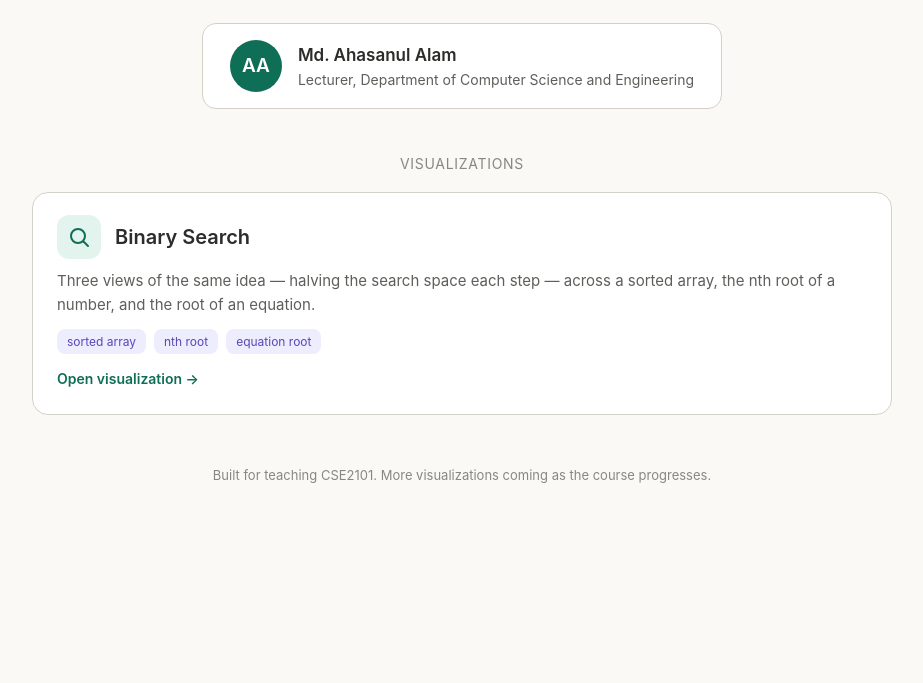
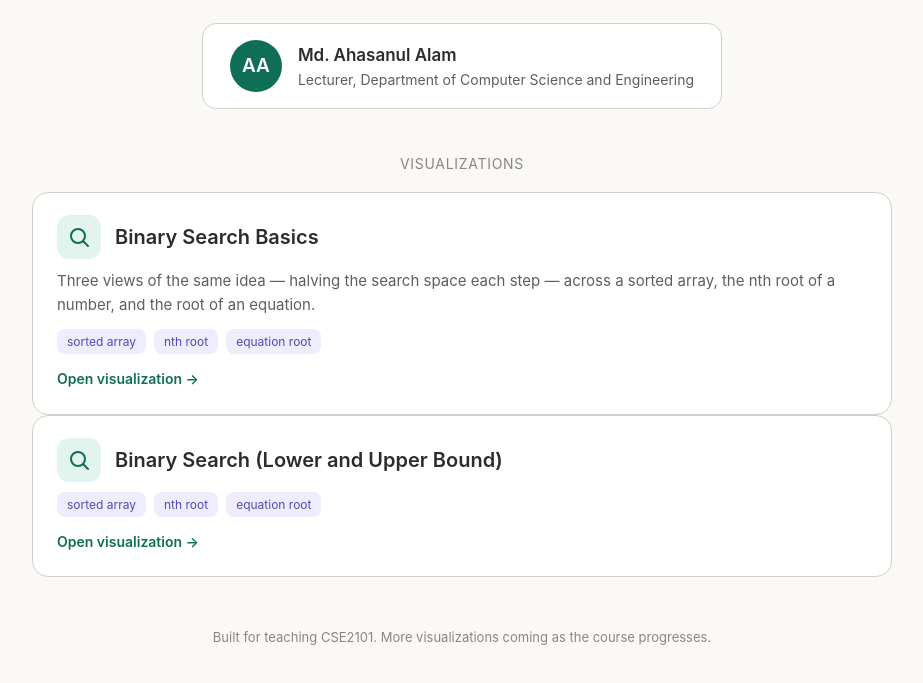
Before and after one commit to tishat-ahasan/cse2101viz, a plain HTML site: page index.html in a window 1280 px wide. Shown: the part 165-848 px from the top of the page, without its empty margins (178-1101 px from the left). Before the commit the page ends 800 px from the top, so only its background shows below. Drawn offline with Linux system fonts and the light colour scheme.

Commit message:
Update index.html

```diff
--- a/index.html
+++ b/index.html
@@ -79,9 +79,26 @@
         <div class="viz-icon">
           <svg viewBox="0 0 24 24" fill="none" stroke="currentColor" stroke-width="2" stroke-linecap="round" stroke-linejoin="round"><circle cx="11" cy="11" r="7"/><line x1="21" y1="21" x2="16.5" y2="16.5"/></svg>
         </div>
-        <h2>Binary Search</h2>
+        <h2>Binary Search Basics</h2>
       </div>
       <p>Three views of the same idea &mdash; halving the search space each step &mdash; across a sorted array, the nth root of a number, and the root of an equation.</p>
+      <div class="tags">
+        <span class="tag">sorted array</span>
+        <span class="tag">nth root</span>
+        <span class="tag">equation root</span>
+      </div>
+      <span class="go">Open visualization &rarr;</span>
+    </a>
+  </div>
+
+  <div class="grid">
+    <a class="viz-card" href="binary_search_lower-upper-bounds.html">
+      <div class="top">
+        <div class="viz-icon">
+          <svg viewBox="0 0 24 24" fill="none" stroke="currentColor" stroke-width="2" stroke-linecap="round" stroke-linejoin="round"><circle cx="11" cy="11" r="7"/><line x1="21" y1="21" x2="16.5" y2="16.5"/></svg>
+        </div>
+        <h2>Binary Search (Lower and Upper Bound) </h2>
+      </div>
       <div class="tags">
         <span class="tag">sorted array</span>
         <span class="tag">nth root</span>
```
